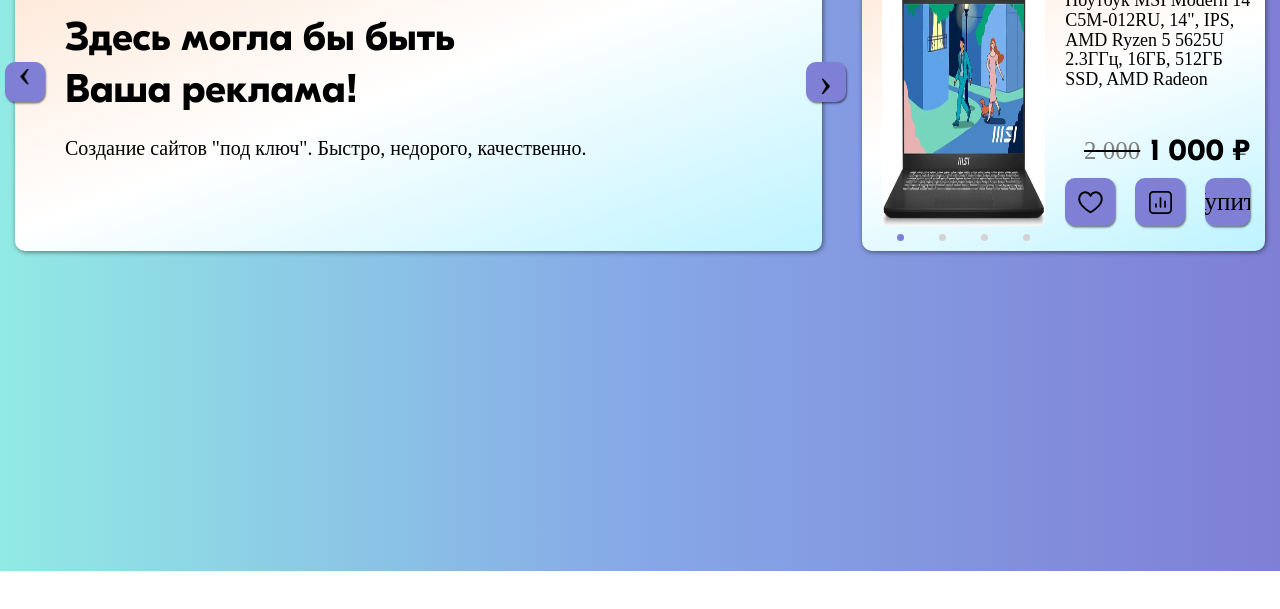
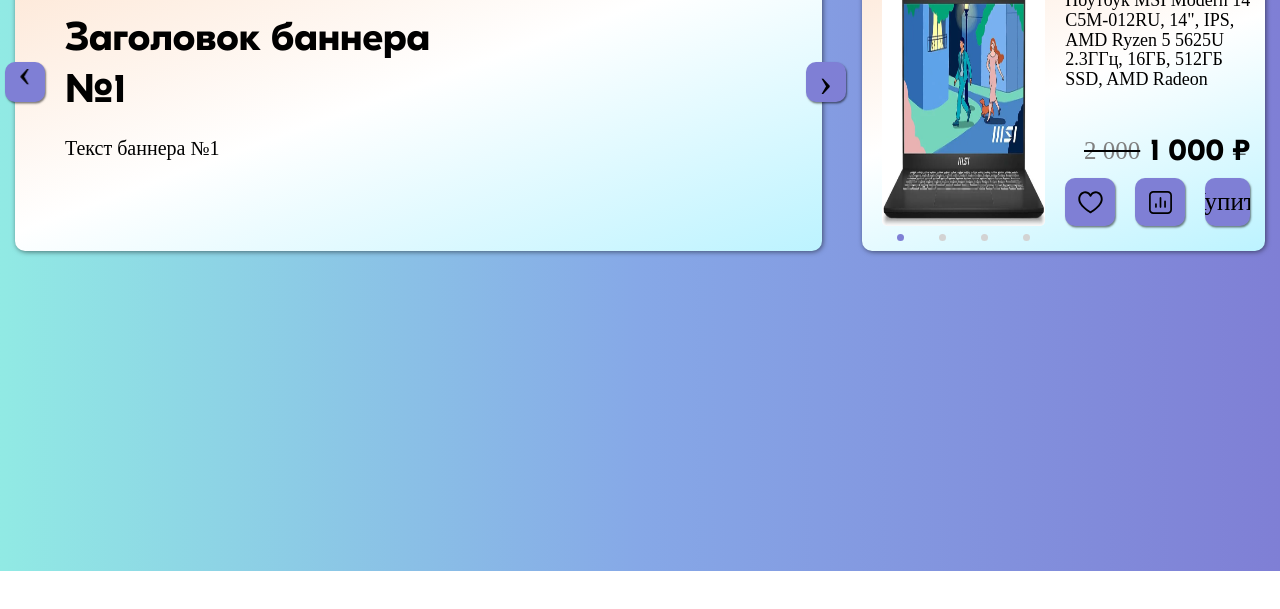
Before and after one commit to artem32777/Market, a plain HTML site: page index.html in a window 1280 px wide. Shown: the part 229-838 px from the top of the page. Drawn offline with Linux system fonts and the light colour scheme; a web font is replaced by a local one.

Commit message:
Update index.html

```diff
--- a/index.html
+++ b/index.html
@@ -474,8 +474,8 @@
 							<a href="#" class="main-slider__slide-link">
 								<img src="img/mainpage/main-slider/1.svg" class="main-slider__slide-image" alt="Изображение слайда">
 								<div class="main-slider__slide-content">
-									<h3 class="main-slider__slide-title">Здесь могла бы быть Ваша реклама!</h3>
-									<p class="main-slider__slide-text">Создание сайтов "под ключ". Быстро, недорого, качественно.</p>
+									<h3 class="main-slider__slide-title">Заголовок баннера №1</h3>
+									<p class="main-slider__slide-text">Текст баннера №1</p>
 								</div>
 							</a>
 						</div>
@@ -483,8 +483,8 @@
 							<a href="#" class="main-slider__slide-link">
 								<img src="img/mainpage/main-slider/1.svg" class="main-slider__slide-image" alt="Изображение слайда">
 								<div class="main-slider__slide-content">
-									<h3 class="main-slider__slide-title">Здесь могла бы быть Ваша реклама!</h3>
-									<p class="main-slider__slide-text">Создание сайтов "под ключ". Быстро, недорого, качественно.</p>
+									<h3 class="main-slider__slide-title">Заголовок баннера №2</h3>
+									<p class="main-slider__slide-text">Заголовок баннера №2</p>
 								</div>
 							</a>
 						</div>
```
